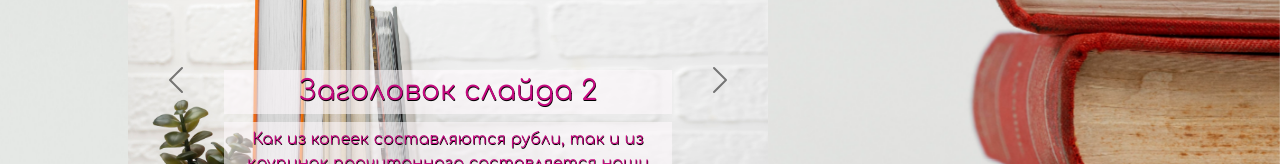
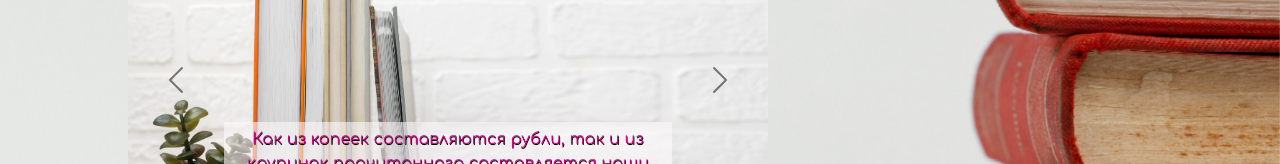
Before and after one commit to tamara-danilova2105/Book-Store, a React (Create React App) app: page / in a window 1280 px wide. Shown: the part 300-464 px from the top of the page. Built offline with nearby package versions, Linux system fonts and the light colour scheme.

Commit message:
отредактировала карусель

```diff
--- a/src/component/forBooks/CarouselBook.js
+++ b/src/component/forBooks/CarouselBook.js
@@ -13,7 +13,6 @@ const CarouselBook = () => {
                 alt="First slide"
                 />
             <Carousel.Caption>
-            <h3 className='carousel-text'>Заголовок слайда 1</h3>
             <p className='carousel-text'>Дом, в котором нет книг, подобен телу, лишенному души.</p>
             </Carousel.Caption>
         </Carousel.Item>
@@ -25,7 +24,6 @@ const CarouselBook = () => {
                 alt="Second slide"
                 />
             <Carousel.Caption>
-            <h3 className='carousel-text'>Заголовок слайда 2</h3>
             <p className='carousel-text'>Как из копеек составляются рубли, так и из крупинок прочитанного составляется наши знания.</p>
             </Carousel.Caption>
         </Carousel.Item>
@@ -37,7 +35,6 @@ const CarouselBook = () => {
                 alt="Third slide"
                 />
             <Carousel.Caption>
-            <h3 className='carousel-text'>Заголовок слайда 3</h3>
             <p className='carousel-text'>Беседовать с писателями других веков — почти то же самое, что путешествовать во времени.</p>
             </Carousel.Caption>
         </Carousel.Item>
```
